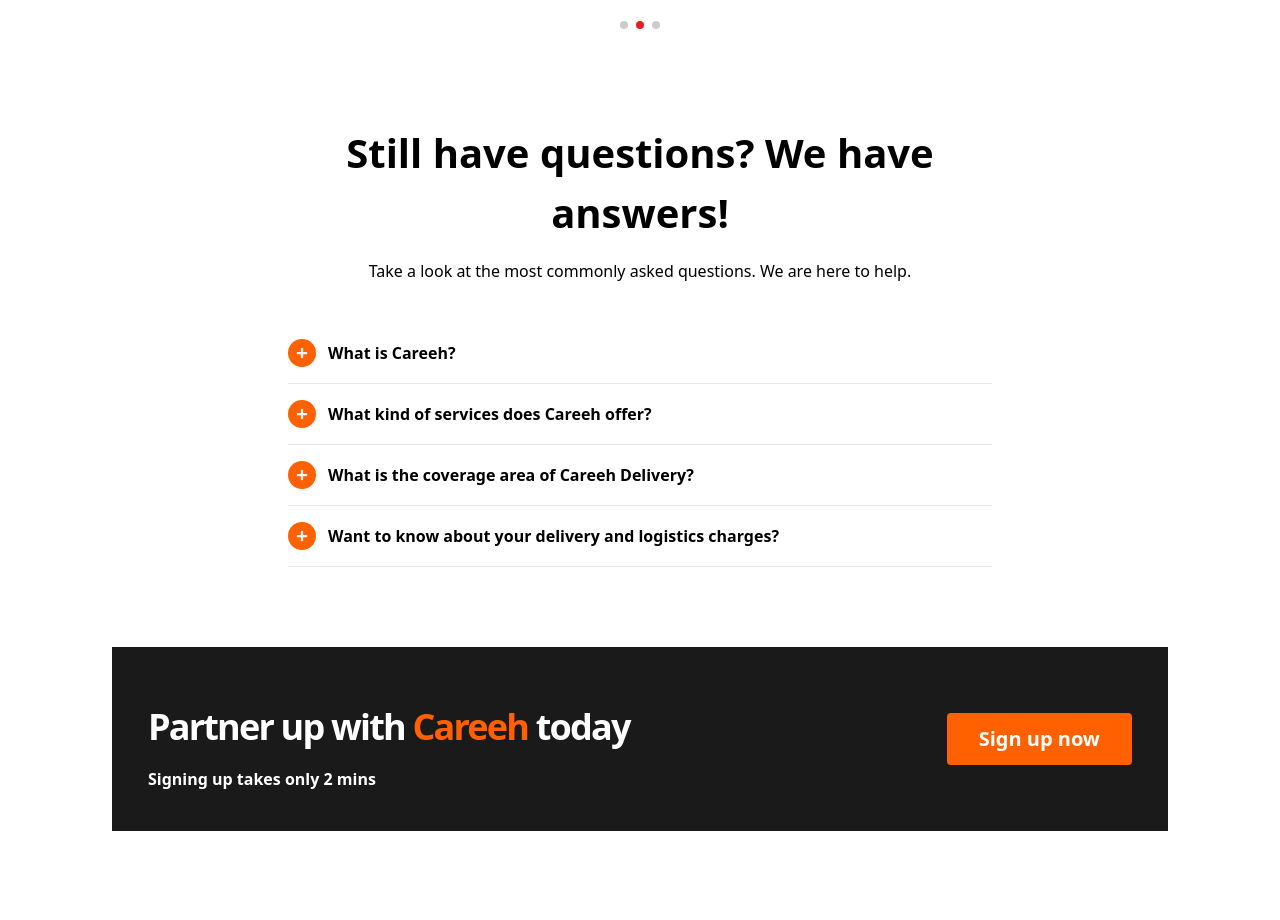
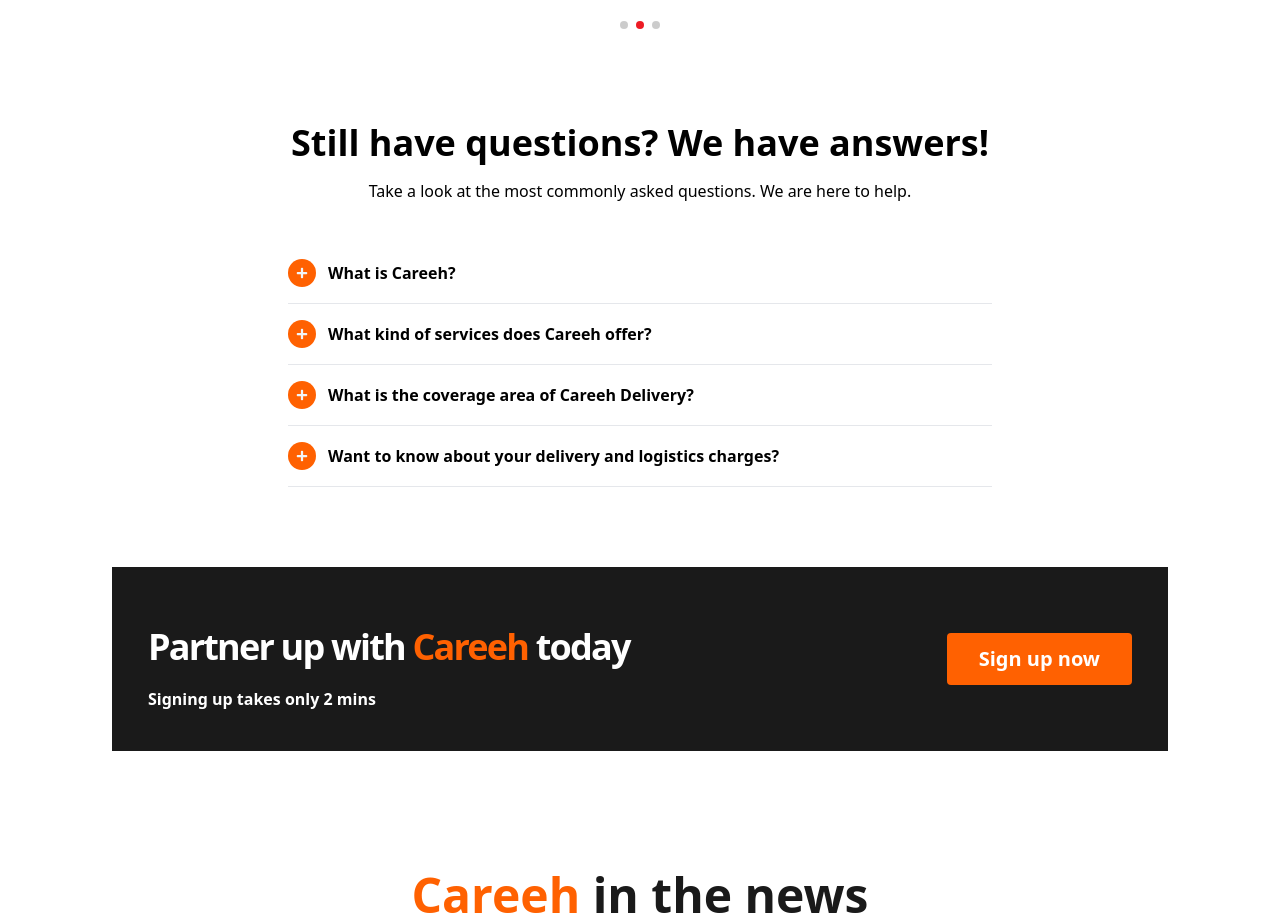
Before and after one commit to Labib44/Careeh, a React (Vite) app: page / in a window 1280 px wide. Shown: the part 3740-4660 px from the top of the page. Built offline with nearby package versions, Linux system fonts and the light colour scheme; no server answers.

Commit message:
update from mac

```diff
--- a/src/pages/Home/Faq/Faq.jsx
+++ b/src/pages/Home/Faq/Faq.jsx
@@ -38,7 +38,7 @@
 
   return (
     <div className="w-[55%] sm:w-full mx-auto text-center my-[80px] static sm:container sm:mx-auto">
-      <h2 className="font-bold text-[40px]">
+      <h2 className="font-bold text-4xl">
         Still have questions? We have answers!
       </h2>
       <p className="mb-10 mt-4">
@@ -56,7 +56,7 @@
               ) : (
                 <FaPlus className="w-7 h-7 p-2 rounded-full text-slate-100 bg-primary my-4" />
               )}
-              <h3 className="font-bold">{question.question}</h3>
+              <h3 className="font-bold text-left">{question.question}</h3>
             </div>
             <div
               className={`${isOpen && question.id === id ? "block" : "hidden"}`}
```
